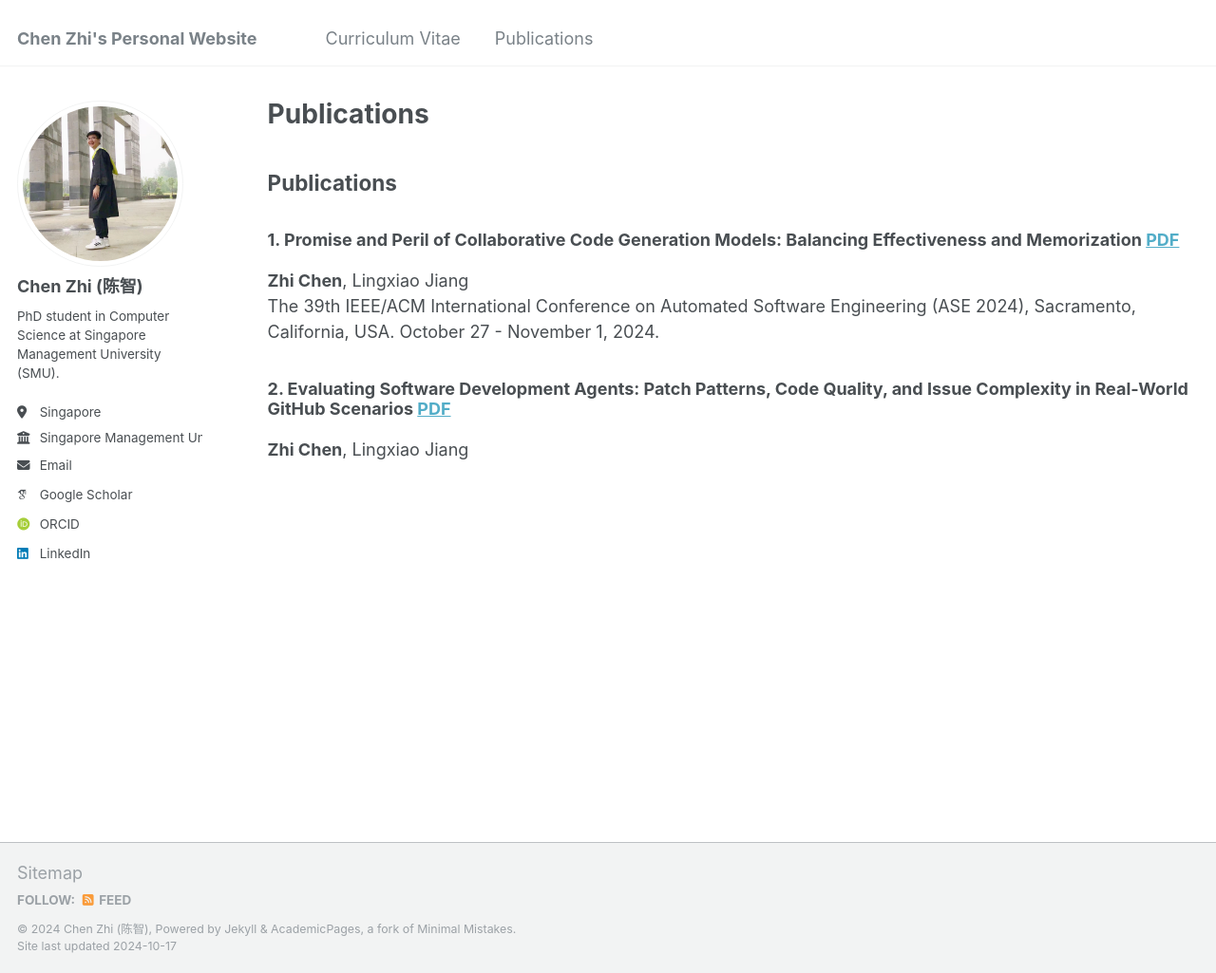
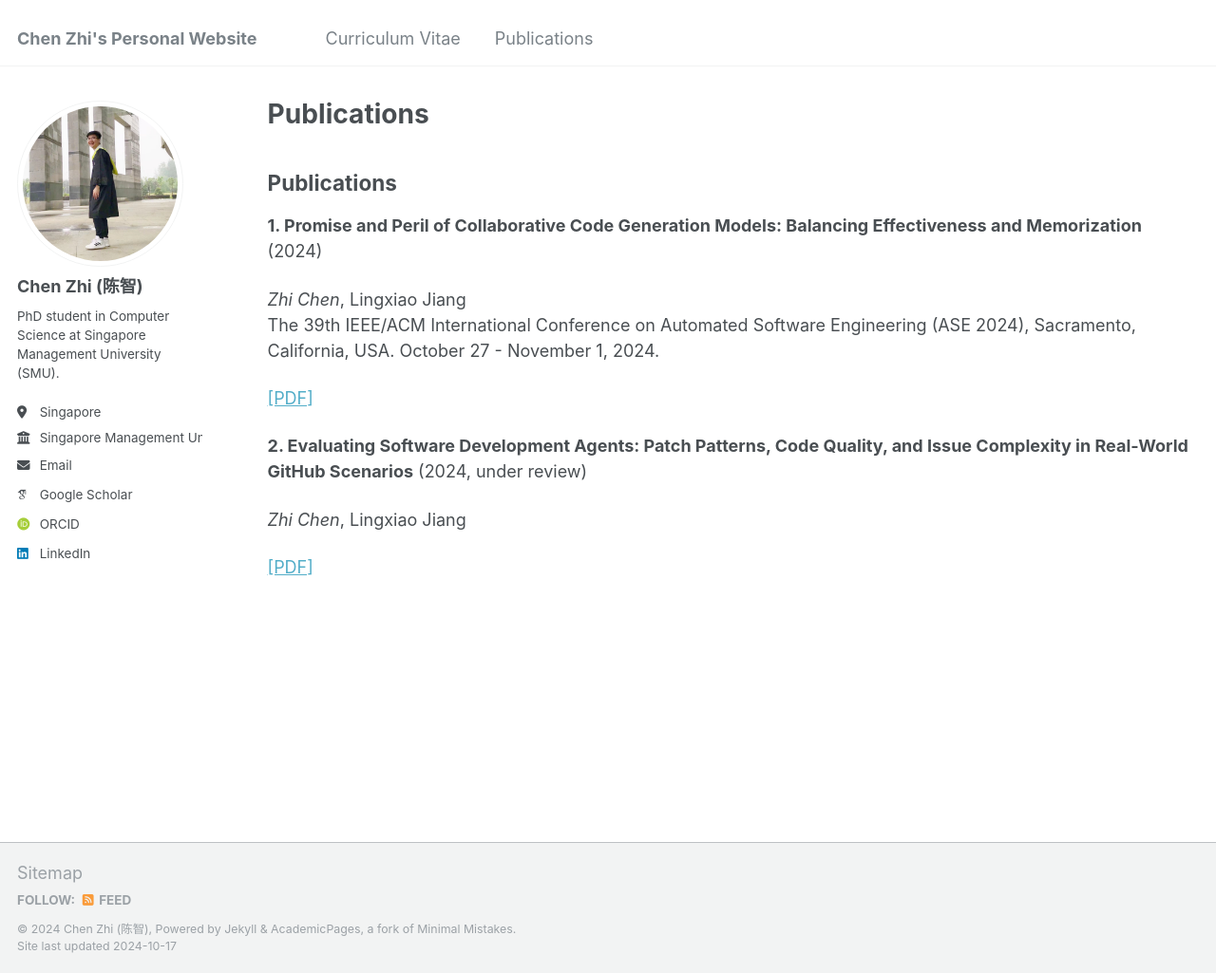
Before and after one commit to chenzhi-cz/chenzhi-cz.github.io, a Jekyll site: the page built from _pages/publications.html, in a window 1280 px wide and 1025 px high. Shown: the whole window at 95% size. Built offline with Jekyll 4.4.1, drawn with Linux system fonts in a browser that asks for light colours; some web fonts are replaced.

Commit message:
Update publications.html

```diff
--- a/_pages/publications.html
+++ b/_pages/publications.html
@@ -9,10 +9,16 @@ author_profile: true
 <h2>Publications</h2>
 
 <!-- First Paper -->
-<h3>1. Promise and Peril of Collaborative Code Generation Models: Balancing Effectiveness and Memorization <a href="https://arxiv.org/pdf/2409.12020">PDF</a></h3>
-<p><strong>Zhi Chen</strong>, Lingxiao Jiang<br/>
-The 39th IEEE/ACM International Conference on Automated Software Engineering (ASE 2024), Sacramento, California, USA. October 27 - November 1, 2024.</p>
+<div class="publication">
+    <p><strong>1. Promise and Peril of Collaborative Code Generation Models: Balancing Effectiveness and Memorization</strong> (2024)</p>
+    <p><em>Zhi Chen</em>, Lingxiao Jiang<br/>
+    The 39th IEEE/ACM International Conference on Automated Software Engineering (ASE 2024), Sacramento, California, USA. October 27 - November 1, 2024.</p>
+    <p><a href="https://arxiv.org/pdf/2409.12020" class="pdf-link">[PDF]</a></p>
+</div>
 
 <!-- Second Paper -->
-<h3>2. Evaluating Software Development Agents: Patch Patterns, Code Quality, and Issue Complexity in Real-World GitHub Scenarios <a href="https://arxiv.org/pdf/2410.12468">PDF</a></h3>
-<p><strong>Zhi Chen</strong>, Lingxiao Jiang</p>
+<div class="publication">
+    <p><strong>2. Evaluating Software Development Agents: Patch Patterns, Code Quality, and Issue Complexity in Real-World GitHub Scenarios</strong> (2024, under review)</p>
+    <p><em>Zhi Chen</em>, Lingxiao Jiang</p>
+    <p><a href="https://arxiv.org/pdf/2410.12468" class="pdf-link">[PDF]</a></p>
+</div>
```
